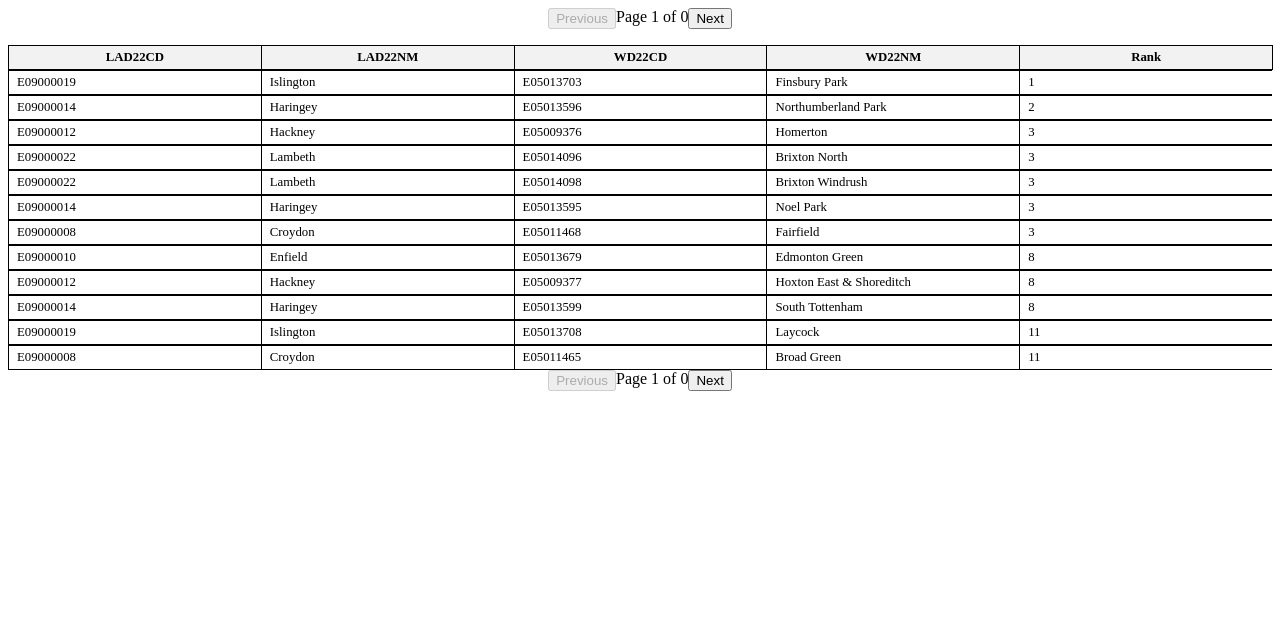
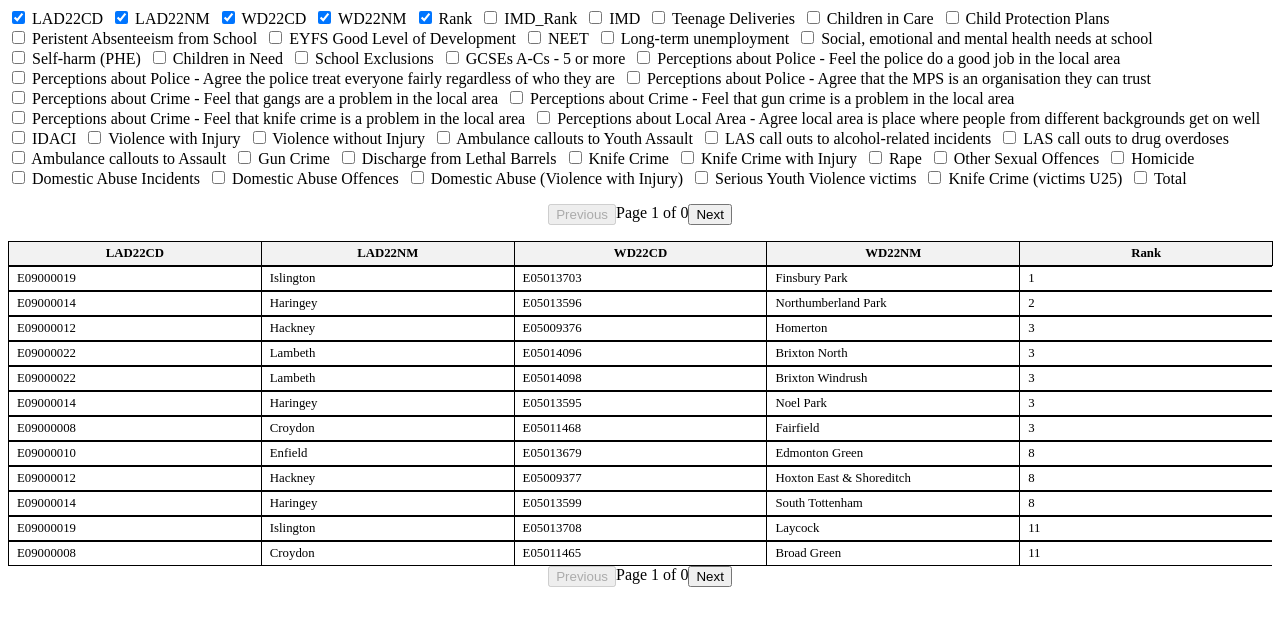
Before and after one commit to Micheal-Slade/vru-js, a SvelteKit app: page / in a window 1280 px wide. Shown: the top 626 px of the page. Built offline with nearby package versions, Linux system fonts and the light colour scheme.

Commit message:
adding the ability to filter with selectors

```diff
--- a/src/components/FlexTable.svelte
+++ b/src/components/FlexTable.svelte
@@ -1,8 +1,10 @@
 <script>
   import { onMount } from 'svelte';
   import { csv } from 'd3-fetch';
+
   let data = [];
   let headers = [];
+  let selectedHeaders = [];
   let currentPage = 1;
   let columnsPerPage = 5; // Set the number of columns you want per page
 
@@ -11,15 +13,34 @@ import { onMount } from 'svelte';
     data = csvData;
     if (data.length > 0) {
       headers = Object.keys(data[0]);
+      selectedHeaders = headers.slice(0, columnsPerPage); // Initialize with the first few columns
     }
   });
 
-  const pageCount = () => Math.ceil(headers.length / columnsPerPage);
+  const toggleColumn = (header) => {
+    if (selectedHeaders.includes(header)) {
+      selectedHeaders = selectedHeaders.filter(h => h !== header);
+    } else {
+      selectedHeaders = [...selectedHeaders, header];
+    }
+  };
+
+  const pageCount = () => Math.ceil(selectedHeaders.length / columnsPerPage);
 
   const changePage = (offset) => {
     currentPage = Math.min(Math.max(1, currentPage + offset), pageCount());
   };
 </script>
+
+<!-- Column Selection -->
+<div class="column-selection">
+  {#each headers as header}
+    <label>
+      <input type="checkbox" checked={selectedHeaders.includes(header)} on:change={() => toggleColumn(header)}>
+      {header}
+    </label>
+  {/each}
+</div>
 
 <!-- Pagination Controls -->
 <div class="pagination-controls">
@@ -31,7 +52,7 @@ import { onMount } from 'svelte';
 <table>
   <thead>
     <tr>
-      {#each headers.slice((currentPage - 1) * columnsPerPage, currentPage * columnsPerPage) as header}
+      {#each selectedHeaders.slice((currentPage - 1) * columnsPerPage, currentPage * columnsPerPage) as header}
         <th>{header}</th>
       {/each}
     </tr>
@@ -39,7 +60,7 @@ import { onMount } from 'svelte';
   <tbody>
     {#each data as row}
     <tr>
-      {#each headers.slice((currentPage - 1) * columnsPerPage, currentPage * columnsPerPage) as header}
+      {#each selectedHeaders.slice((currentPage - 1) * columnsPerPage, currentPage * columnsPerPage) as header}
         <td>{row[header]}</td>
       {/each}
     </tr>
@@ -88,6 +109,16 @@ import { onMount } from 'svelte';
     table-layout: fixed;
   }
 
+  .column-selection {
+    display: flex;
+    flex-wrap: wrap;
+    margin-bottom: 1em;
+  }
+
+  .column-selection label {
+    margin-right: 0.5em;
+  }
+
   tr:hover {
     background-color: #f5f5f5;
   }
```
Lines whose indentation alone changed are shown as unchanged.
